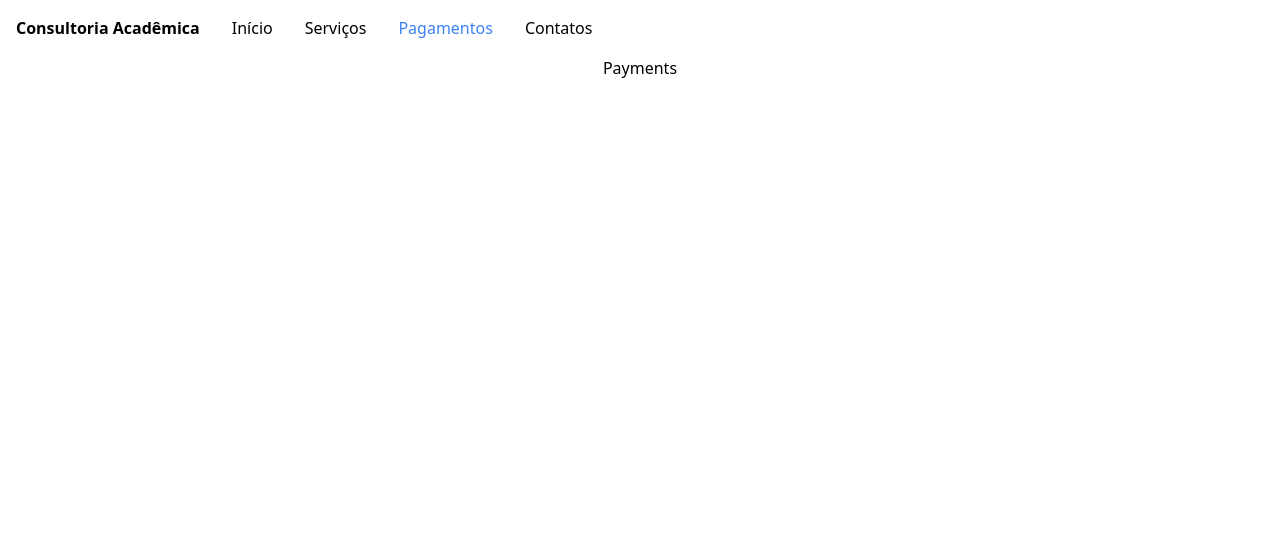
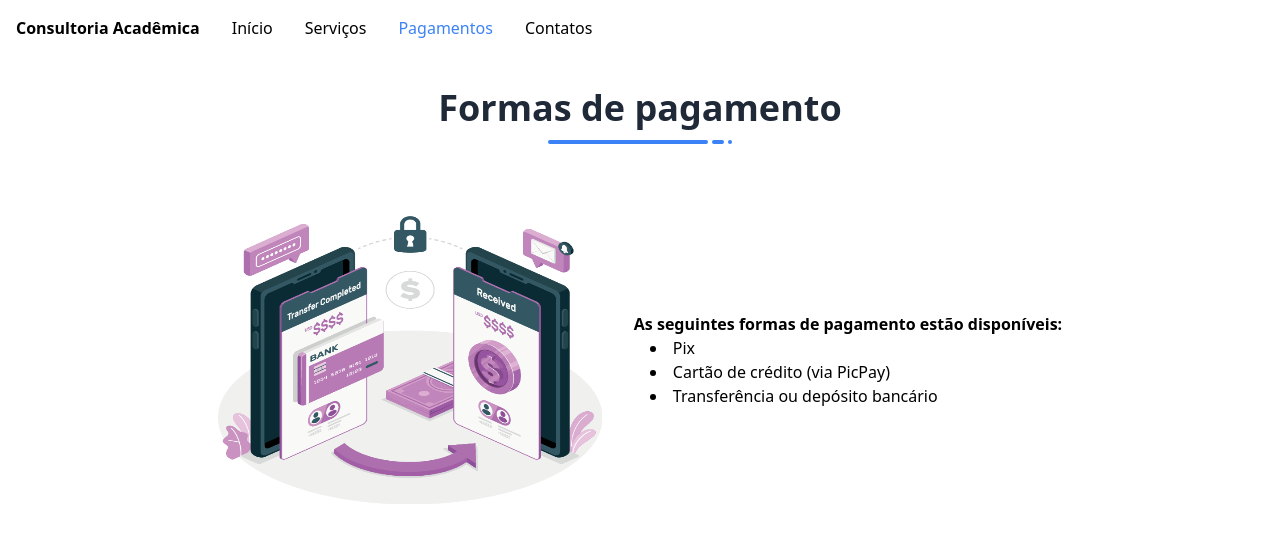
Before and after one commit to rafatosta/consultoria-academica, a React (Vite) app: page /pagamentos in a window 1280 px wide. Shown: the top 542 px of the page. Built offline with nearby package versions, Linux system fonts and the light colour scheme.

Commit message:
:construction: Payments page

```diff
--- a/src/pages/Home.tsx
+++ b/src/pages/Home.tsx
@@ -34,7 +34,7 @@ function Home() {
       </div>
 
       <div id="deadlines">
-        <Title title="Prazos de entrega e a Taxa de urgência" />
+        <Title title="Prazos de entrega" />
         <div className="flex flex-col justify-center gap-y-8 sm:flex-row sm:justify-start sm:gap-x-8">
           <div>
             <p className="inline-flex uppercase tracking-wide text-lg text-blue-700 font-bold items-center">
--- a/src/pages/Payments.tsx
+++ b/src/pages/Payments.tsx
@@ -1,5 +1,31 @@
+import Title from "../components/Title";
+
 function Payments() {
-    return <div>Payments</div>;
-  }
+  return (
+    <div>
+      <Title title="Formas de pagamento" />
+      <div className="p-4">
+        <div className="flex flex-col justify-center items-center gap-y-4 sm:flex-row sm:gap-x-8">
+          <img
+            className="w-[20rem] h-60 md:w-[24rem] md:h-72 "
+            src="src/assets/pagamento.png"
+            alt="Image profile"
+          />
 
-  export default Payments;
+          <div className="flex-col items-center justify-center">
+            <p className="text-md font-bold">
+              As seguintes formas de pagamento estão disponíveis:
+            </p>
+            <ul className="list-disc list-inside ml-4">
+              <li>Pix</li>
+              <li>Cartão de crédito (via PicPay)</li>
+              <li>Transferência ou depósito bancário</li>
+            </ul>
+          </div>
+        </div>
+      </div>
+    </div>
+  );
+}
+
+export default Payments;
```
Also changed, not shown: src/assets/pagamento.png (added).
